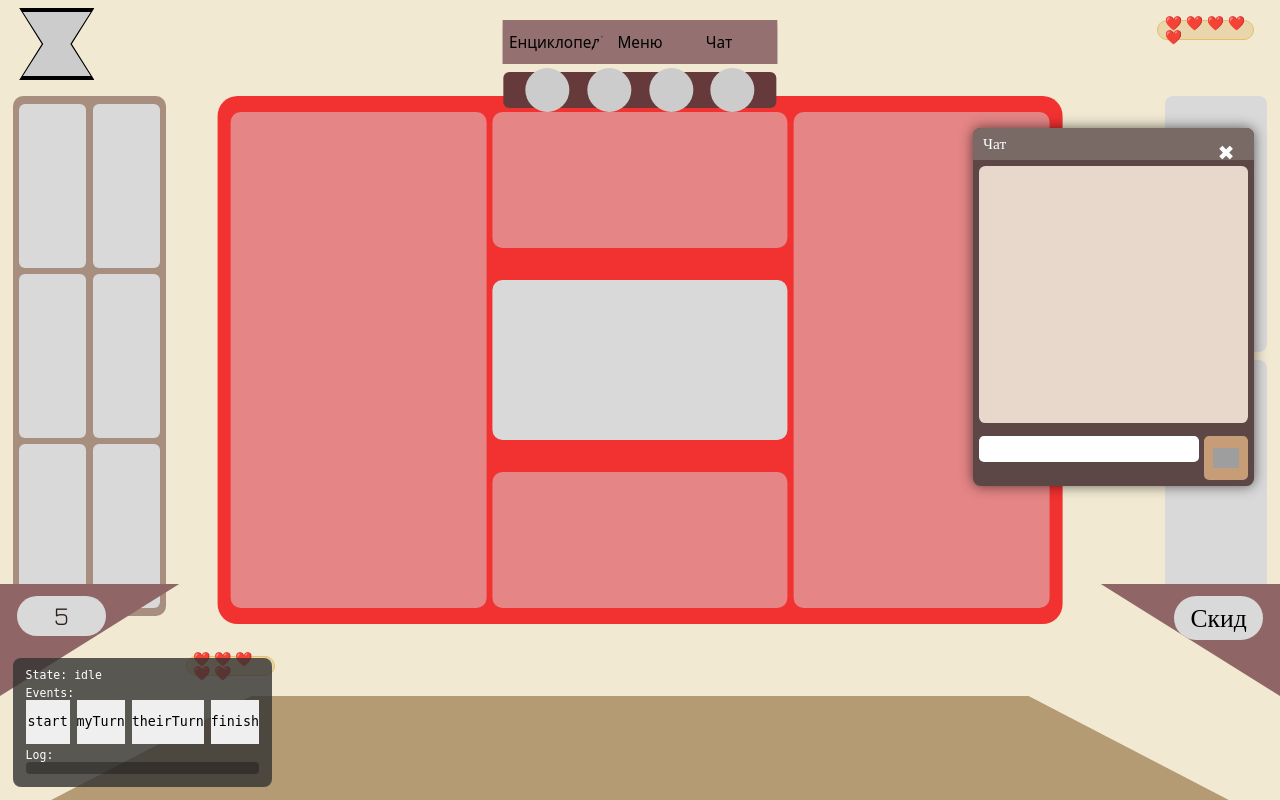
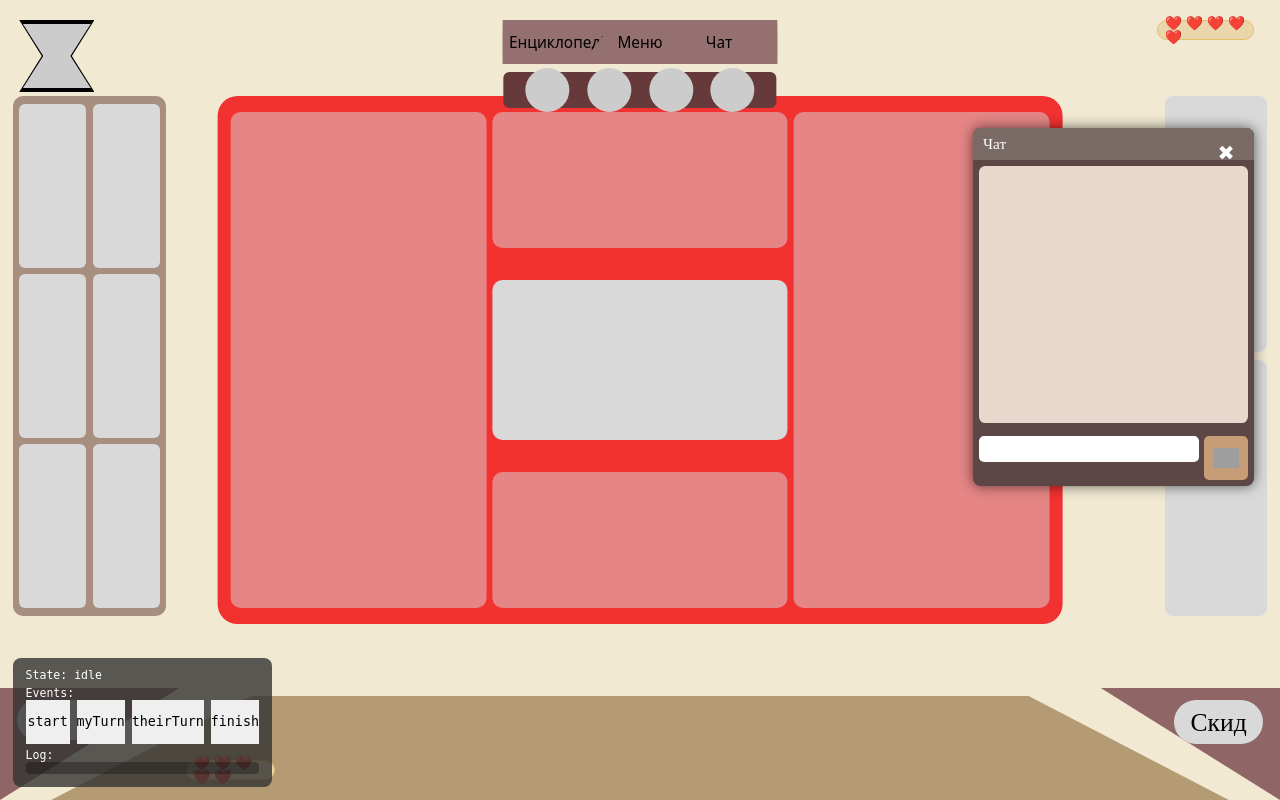
Before and after one commit to wowbruhwow/1, a Flask app: page /playable-window in a window 1280 px wide. Run offline with Flask 3, Linux system fonts and the light colour scheme; some web fonts are replaced; grey boxes are pictures that could not be loaded.

Commit message:
fix: update UI design for password recovery and game field pages
- Password recovery: Replace external background URL with white background
- Password recovery: Fix button layout to display in row on larger screens
- Game field: Align hourglass with other top elements (changed from top:1vh to top:2.5vh)
- Game field: Position Moves/Drops triangles lower (changed from bottom:13vh to bottom:0)
- Game field: Adjust MyHealth position accordingly

Co-authored-by: wowbruhwow <151563881+wowbruhwow@users.noreply.github.com>

```diff
--- a/app/static/css/playable-window.css
+++ b/app/static/css/playable-window.css
@@ -97,7 +97,7 @@ body.body[data-page="play"] {
 
 .hourglass_border {
   position: absolute;
-  top: 1vh;
+  top: 2.5vh;
   left: 1.5vw;
   display: flex;
   justify-content: center;
@@ -346,7 +346,7 @@ body.body[data-page="play"] {
 .Moves {
     position: absolute;
     left: 0;
-    bottom: 13vh;
+    bottom: 0;
     width: 14vw;
     height: 14vh;
     background-color: #906565;
@@ -372,7 +372,7 @@ body.body[data-page="play"] {
 .MyHealth {
     position: absolute;
     left: 14.5vw;
-    bottom: 15.5vh;
+    bottom: 2.5vh;
     width: 7vw;
     height: 2.5vh;
     background-color: #E9D6AC;
@@ -401,7 +401,7 @@ body.body[data-page="play"] {
 .Drops {
     position: absolute;
     right: 0;
-    bottom: 13vh;
+    bottom: 0;
     width: 14vw;
     height: 14vh;
     background-color: #906565;
```
Also changed, not shown: app/static/css/reset-password.css (+8 -4 lines).
